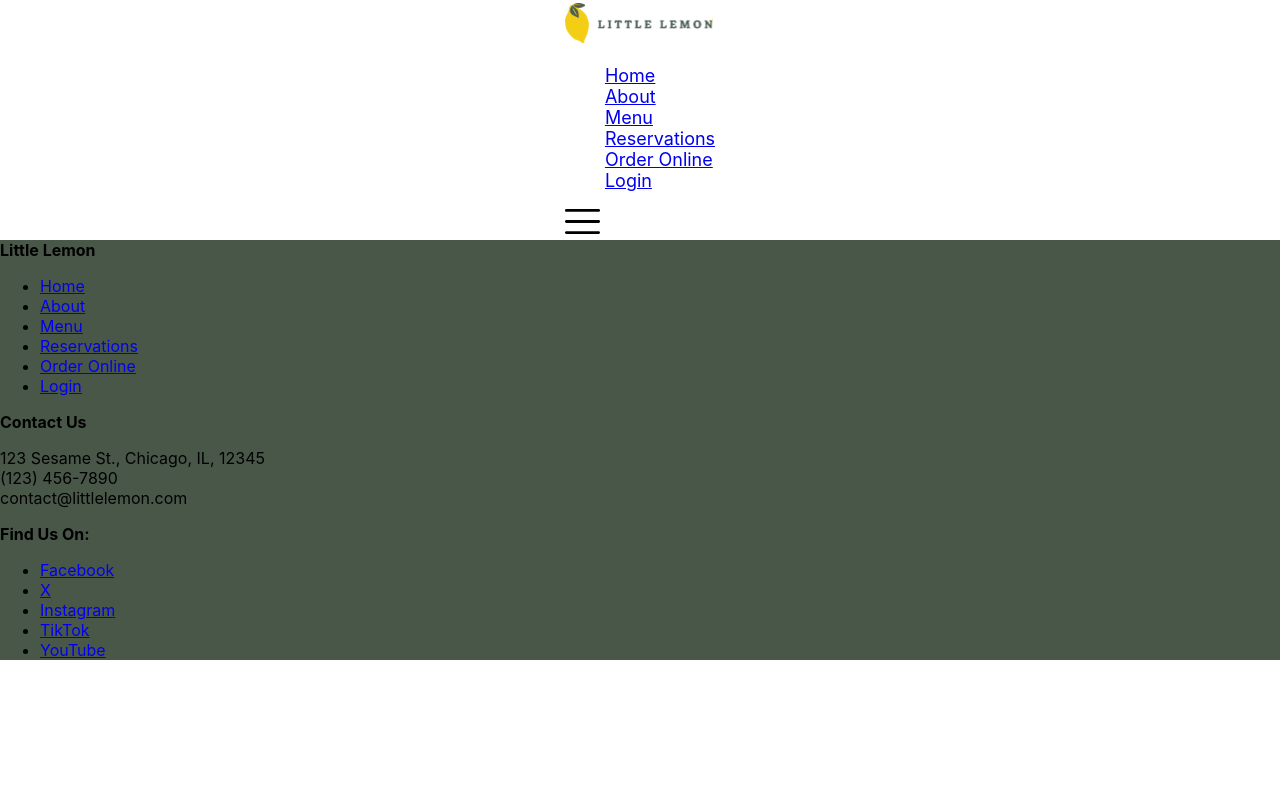
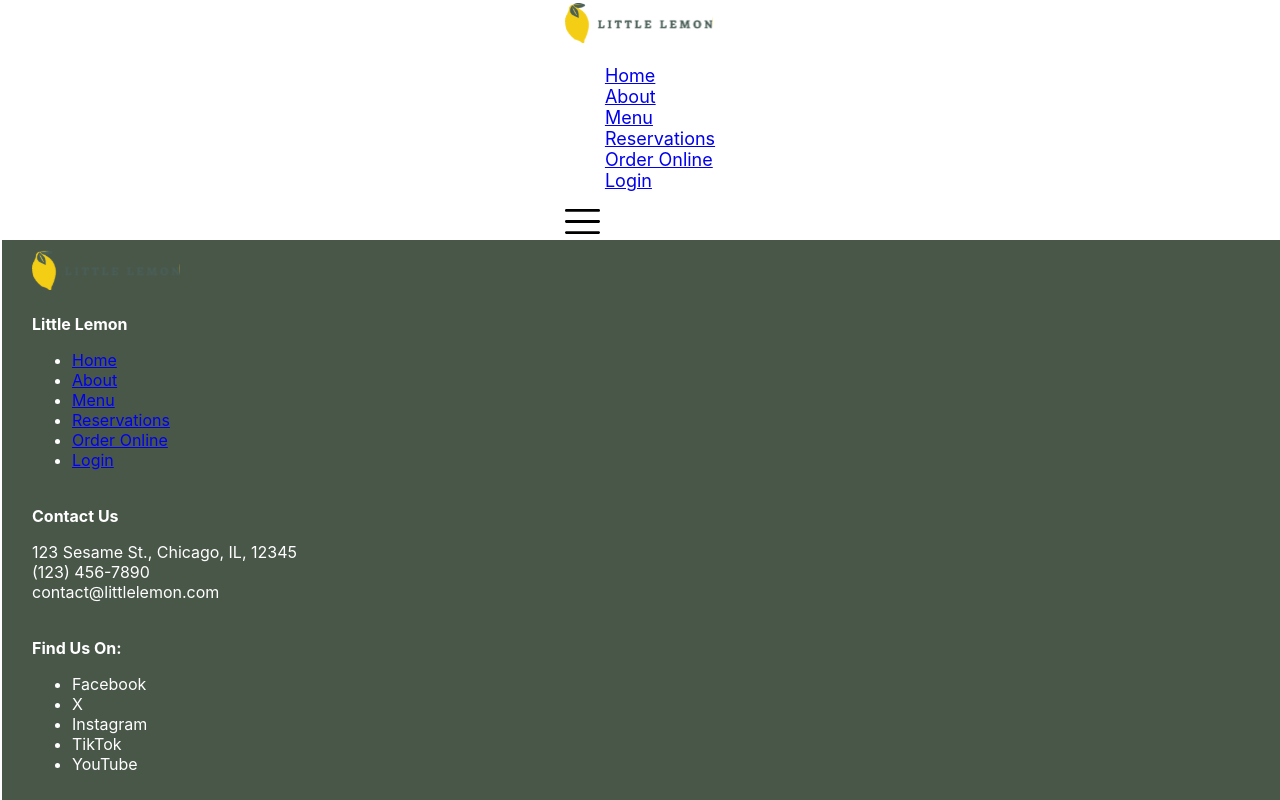
Before and after one commit to vgrinthal/LittleLemonCapstone, a React (Create React App) app: page / in a window 1280 px wide. Built offline with nearby package versions, Linux system fonts and the light colour scheme.

Commit message:
Header and Footer edits

```diff
--- a/src/App.css
+++ b/src/App.css
@@ -37,25 +37,44 @@
   }
 }
 
-#nav-menu > li {
-  list-style-type: none;
+.nav-menu > ul {
   text-decoration: none;
   text-align: center;
   font-family: "Markazi Text", serif;
+  list-style: none;
 }
 
-#nav-menu > li > a:link {
+.nav-menu > ul > li > a:link {
   color: #495749;
+  text-decoration: none;
 }
 
-#nav-menu > li > a:hover, a:active {
-  color: #f4ce14;
+.footer-column > ul > li > a:link {
+  color: white;
+  text-decoration: none;
 }
 
-#nav-menu > li > a:visited {
-  color: #b790d0;
+ul > li > a:hover {
+  color: #f4ce14;
+  text-decoration: none;
+}
+
+ul > li > a:visited {
+  color: #9169a9;
+  text-decoration: none;
 }
 
 .Footer {
+  list-style-type: none;
+  display: flex;
+  flex-direction: column;
+  width: 100%;
+  margin: 0 auto;
+}
+
+.footer-column {
+  color: #ffffff;
   background-color: #495749;
+  padding: 10px 30px;
+  margin-left: 2px;
 }
--- a/src/Footer.js
+++ b/src/Footer.js
@@ -4,8 +4,12 @@ import "./App.css";
 export default function Footer() {
     return (
         <footer className="Footer">
-           <nav>
+            <div>
             <div className="footer-column">
+            <img src="/icons_assets/Logo.svg" alt="Little Lemon Logo" />
+            </div>
+            <div className="footer-column">
+            <nav>
                 <b>Little Lemon</b>
                 <ul>
                     <li><NavLink to="/" className="home-link">Home</NavLink></li>
@@ -15,8 +19,8 @@ export default function Footer() {
                     <li><NavLink to="/order-online" className="order-online-link">Order Online</NavLink></li>
                     <li><NavLink to="/login" className="login-link">Login</NavLink></li>
                 </ul>
+            </nav>
             </div>
-            </nav>
             <div className="footer-column">
                 <b>Contact Us</b>
                 <p>123 Sesame St., Chicago, IL, 12345<br />
@@ -33,6 +37,7 @@ export default function Footer() {
                     <li><a href="https://www.youtube.com" alt="YouTube">YouTube</a></li>
                 </ul>
             </div>
+            </div>
         </footer>
     );
 }
```
